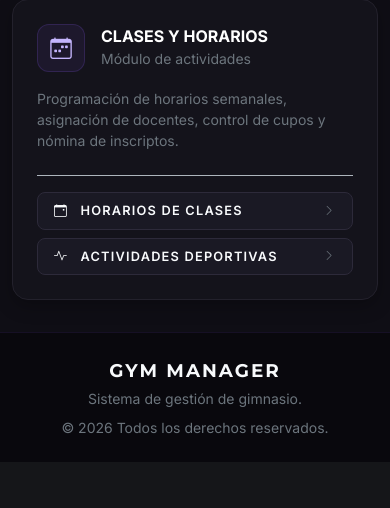
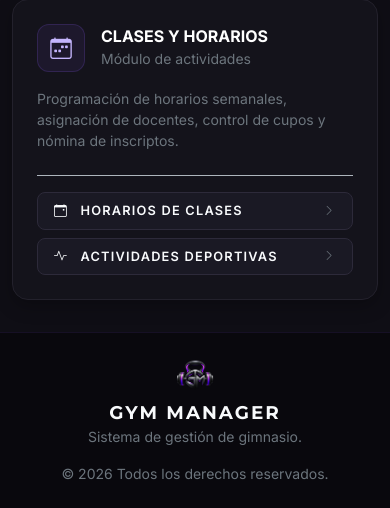
Before and after one commit to Marianoabizanda/Proyecto-Gym, a Django app: page /dashboard/ in a window 390 px wide. Shown: the part 1399-1907 px from the top of the page. Before the commit the page ends 1861 px from the top, so only its background shows below. Run offline with Django 5.2, Linux system fonts and the light colour scheme; a user stored in the database is signed in; tables that the repository leaves empty hold one stand-in row (values such as "Sample post").

Commit message:
Mejorar rutina mobile y footer

```diff
--- a/templates/accounts/dashboard.html
+++ b/templates/accounts/dashboard.html
@@ -527,7 +527,8 @@
     <!-- Tarjeta de Rutina del Día -->
     <div class="col-12">
         {% if current_subscription %}
-        <div class="gym-dash-card p-4">
+        <!-- Versión Desktop: Rutina del Día (>= 768px) -->
+        <div class="gym-dash-card p-4 d-none d-md-block">
             <div class="d-flex flex-column flex-md-row justify-content-between align-items-md-center gap-3 mb-3">
                 <div class="d-flex align-items-center">
                     <div class="gym-dash-icon-box me-3 flex-shrink-0" style="width: 44px; height: 44px;">
@@ -587,6 +588,86 @@
                             </span>
                         </div>
                     {% endif %}
+                {% else %}
+                    <p class="text-secondary small mb-0 fst-italic">
+                        No hay ejercicios cargados para la rutina de hoy.
+                    </p>
+                {% endif %}
+            {% else %}
+                <div class="p-3 rounded-2 bg-dark border border-dark-subtle">
+                    <p class="text-secondary small mb-0">
+                        <i class="bi bi-info-circle me-1 text-secondary"></i> Hoy no hay una rutina general programada.
+                    </p>
+                </div>
+            {% endif %}
+        </div>
+
+        <!-- Versión Mobile: Rutina del Día (< 768px) -->
+        <div class="gym-dash-card p-3 p-sm-4 d-md-none">
+            <!-- 1. Encabezado Mobile: Icono compacto + Título + Día -->
+            <div class="d-flex align-items-center mb-3">
+                <div class="gym-dash-icon-box me-3 flex-shrink-0" style="width: 40px; height: 40px;">
+                    <i class="bi bi-fire fs-5 text-accent"></i>
+                </div>
+                <div>
+                    <h5 class="fw-bold text-white mb-0 text-uppercase fs-6">Rutina del Día</h5>
+                    {% if today_routine %}
+                        <span class="text-secondary small fw-semibold d-block">
+                            {{ today_routine.get_day_of_week_display }}
+                        </span>
+                    {% endif %}
+                </div>
+            </div>
+
+            {% if today_routine %}
+                <!-- 2. Nombre de la Rutina destacado en su propio bloque -->
+                <div class="mb-2">
+                    <span class="badge bg-secondary-subtle text-secondary border border-secondary-subtle px-2 py-1 text-uppercase fw-bold">
+                        {{ today_routine.name }}
+                    </span>
+                </div>
+
+                <!-- 3. Descripción a ancho completo -->
+                {% if today_routine.description %}
+                    <p class="text-secondary small mb-3 lh-sm">
+                        {{ today_routine.description }}
+                    </p>
+                {% else %}
+                    <p class="text-secondary small mb-3 lh-sm">
+                        Plan general de entrenamiento para sala de musculación.
+                    </p>
+                {% endif %}
+
+                <!-- 4. Lista Vertical de Ejercicios -->
+                {% if today_routine.exercises.all %}
+                    <div class="d-flex flex-column gap-2 mb-3">
+                        {% for exercise in today_routine.exercises.all|slice:":3" %}
+                        <div class="p-2 p-sm-3 rounded-2 bg-dark border border-dark-subtle d-flex align-items-start gap-3">
+                            <span class="badge bg-dark border border-dark-subtle text-secondary px-2 py-1 fs-6 flex-shrink-0">
+                                {{ exercise.order }}
+                            </span>
+                            <div class="flex-grow-1">
+                                <span class="text-white fw-bold d-block text-break mb-1">{{ exercise.name }}</span>
+                                <span class="badge bg-dark border border-dark-subtle text-accent-subtle fw-semibold">
+                                    {{ exercise.sets }} &times; {{ exercise.repetitions }}
+                                </span>
+                            </div>
+                        </div>
+                        {% endfor %}
+                    </div>
+
+                    {% if today_routine.exercises.count > 3 %}
+                        <div class="mb-3 text-center">
+                            <span class="text-secondary small">
+                                <i class="bi bi-plus-circle me-1"></i> +{{ today_routine.exercises.count|add:"-3" }} ejercicios más
+                            </span>
+                        </div>
+                    {% endif %}
+
+                    <!-- 5. Botón Ver Rutina Completa a ancho completo -->
+                    <a href="{% url 'routines:today_routine' %}" class="btn gym-btn-primary w-100 fw-semibold py-2 text-uppercase small text-center">
+                        <i class="bi bi-eye me-1"></i> Ver Rutina Completa
+                    </a>
                 {% else %}
                     <p class="text-secondary small mb-0 fst-italic">
                         No hay ejercicios cargados para la rutina de hoy.
--- a/templates/base.html
+++ b/templates/base.html
@@ -32,11 +32,19 @@
 
     <footer class="gym-footer py-4 mt-auto border-top border-dark-subtle">
         <div class="container">
-            <div class="d-flex flex-column flex-md-row justify-content-between align-items-center text-center text-md-start gap-2">
-                <div>
-                    <span class="gym-brand-logo text-white fw-bold">GYM MANAGER</span>
-                    <p class="text-secondary small mb-0 mt-1">Sistema de gestión de gimnasio.</p>
+            <div class="d-flex flex-column flex-md-row justify-content-between align-items-center text-center text-md-start gap-3">
+                <!-- Branding con Isotipo -->
+                <div class="d-flex flex-column flex-md-row align-items-center gap-2 gap-md-3">
+                    <img src="{% static 'images/gym_manager_icon.png' %}"
+                         alt="Logo GYM MANAGER"
+                         class="flex-shrink-0"
+                         style="height: 34px; width: auto; object-fit: contain;">
+                    <div>
+                        <span class="gym-brand-logo text-white fw-bold">GYM MANAGER</span>
+                        <p class="text-secondary small mb-0">Sistema de gestión de gimnasio.</p>
+                    </div>
                 </div>
+                <!-- Copyright -->
                 <div class="text-secondary small">
                     &copy; {% now "Y" %} Todos los derechos reservados.
                 </div>
```
